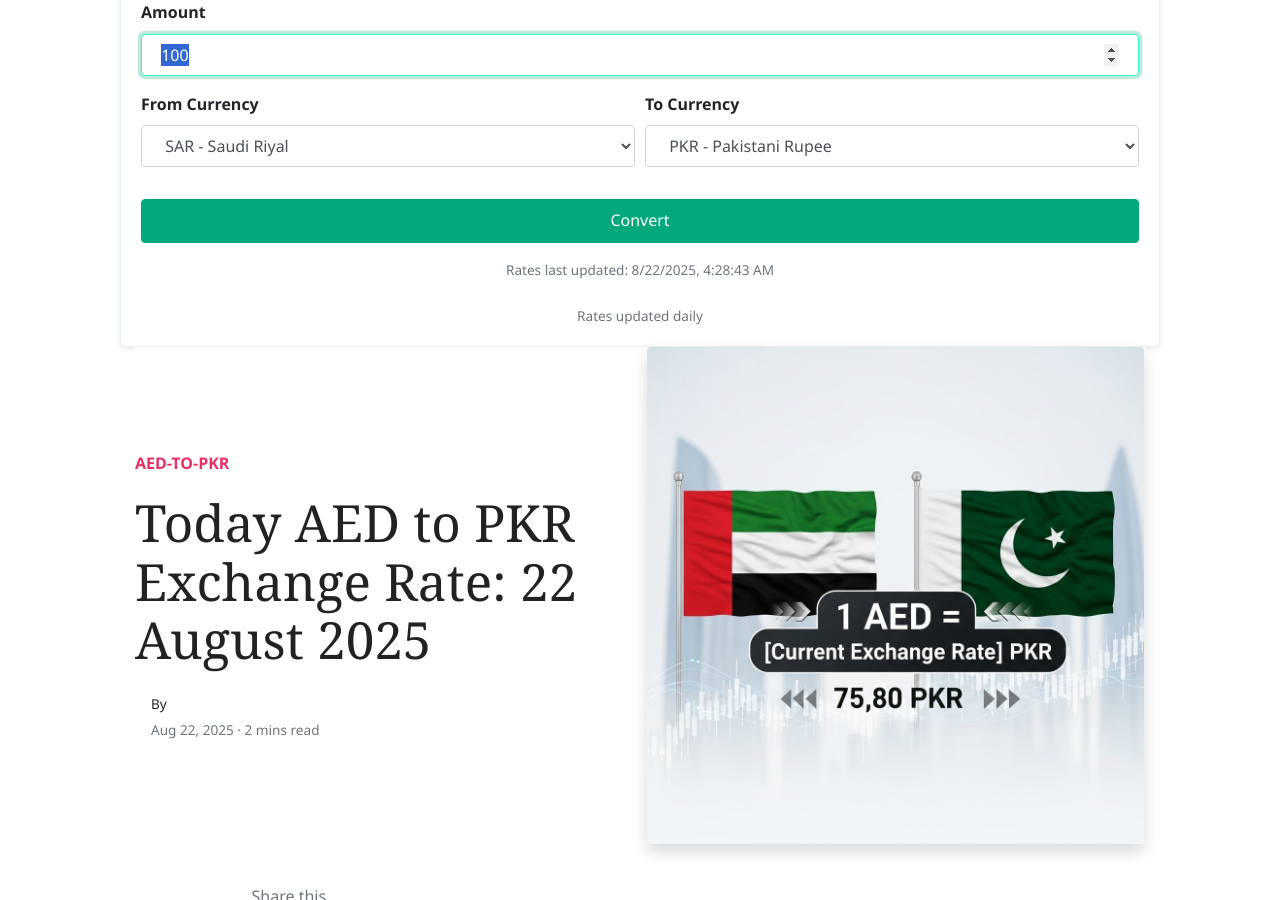
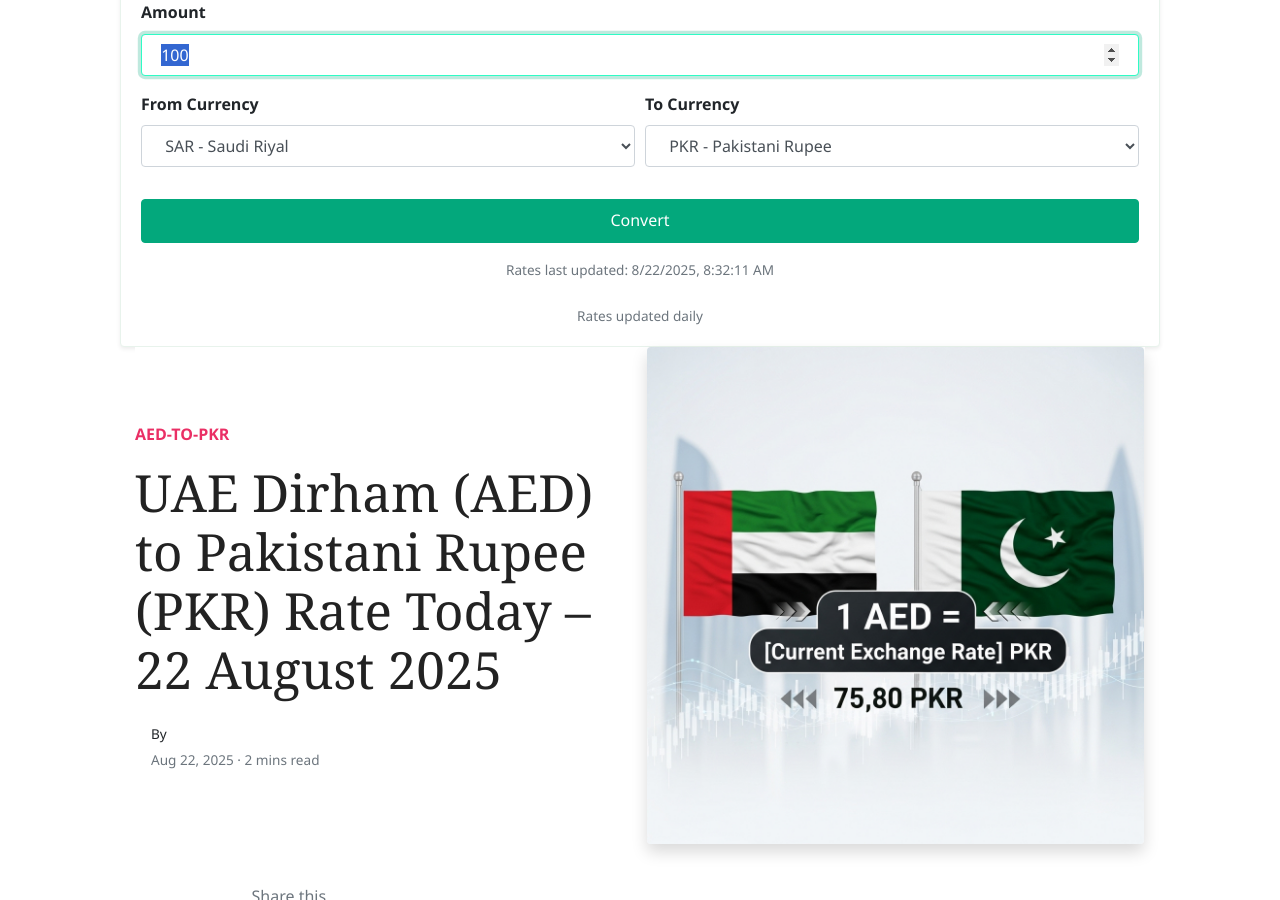
Before and after one commit to mlcom/mlcom.github.io, a Jekyll site: the page built from _posts/2025-08-22-today-uae-dirham-to-pkr-exchange-rate-august-2025-prices-updated-aed-to-pkr.md, in a window 1280 px wide and 900 px high, scrolled down 242 px. Built offline with Jekyll 4.4.1, drawn with Linux system fonts in a browser that asks for light colours; nearby versions of some CDN libraries; comment, search, counter and statistics services are not loaded.

Commit message:
Automated: Update currency rates and generate daily posts

```diff
--- a/_data/rates.yml
+++ b/_data/rates.yml
@@ -1,4 +1,4 @@
-last_updated_utc: '2025-08-22T04:28:43.780957+00:00'
+last_updated_utc: '2025-08-22T08:32:11.727225+00:00'
 rates:
   AED: 3.6725
   AFN: 68.9468
--- a/_posts/2025-08-22-today-uae-dirham-to-pkr-exchange-rate-august-2025-prices-updated-aed-to-pkr.md
+++ b/_posts/2025-08-22-today-uae-dirham-to-pkr-exchange-rate-august-2025-prices-updated-aed-to-pkr.md
@@ -1,6 +1,6 @@
 ---
 layout: post
-title:  'Today AED to PKR Exchange Rate: 22 August 2025'
+title:  'UAE Dirham (AED) to Pakistani Rupee (PKR) Rate Today – 22 August 2025'
 author: jane
 categories: [ aed-to-pkr ]
 image: assets/images/aed-to-pkr-rate-today.jpg
```
Also changed, not shown: _posts/2025-08-22-today-saudi-riyal-to-pkr-exchange-rate-august-2025-prices-updated-sar-to-pkr.md (+1 -1 lines).
